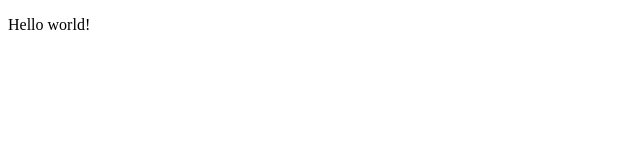
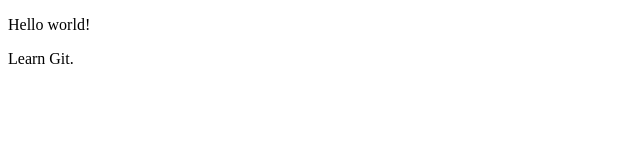
Before and after one commit to tiandavis/git-tutorial, a plain HTML site: page index.html in a window 1280 px wide. Shown: the full height of the page, 0-640 px from the left. Drawn offline with Linux system fonts and the light colour scheme.

Commit message:
Added Learn Git.

```diff
--- a/index.html
+++ b/index.html
@@ -6,5 +6,6 @@
   </head>
   <body>
     <p>Hello world!</p>
+    <p>Learn Git.</p>
   </body>
 </html>
```
